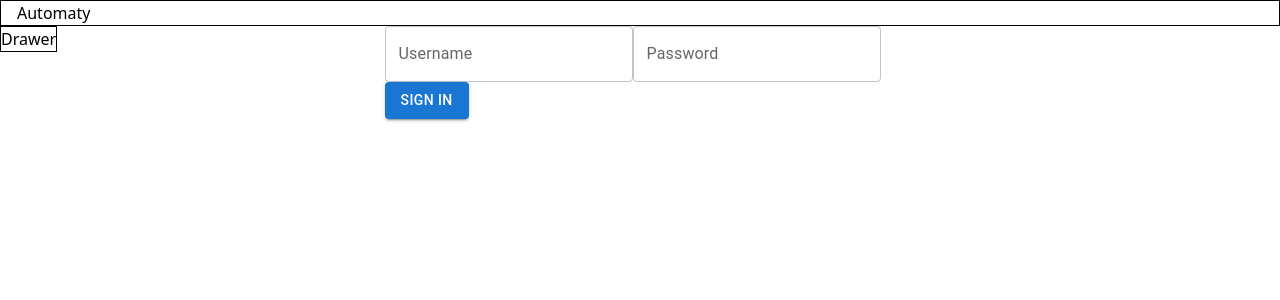
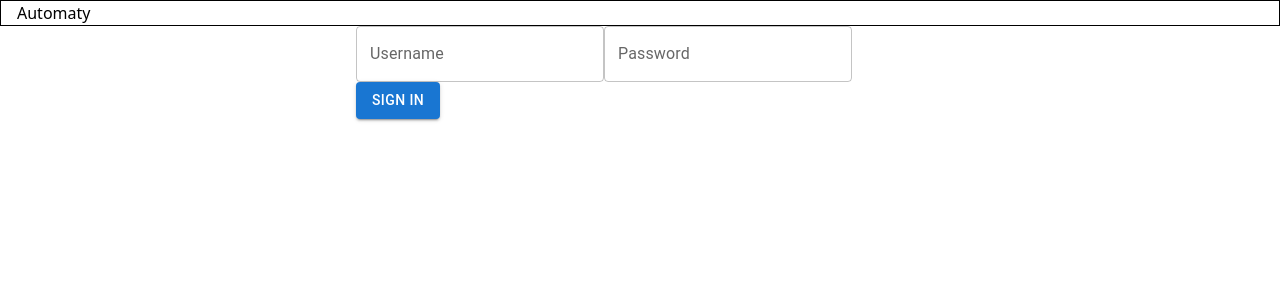
Before and after one commit to chrisvasqm/automaty, a React (Vite) app: page / in a window 1280 px wide. Shown: the top 300 px of the page. Built offline with nearby package versions, Linux system fonts and the light colour scheme.

Commit message:
Remove drawer for now

```diff
--- a/src/Layout.tsx
+++ b/src/Layout.tsx
@@ -2,14 +2,12 @@ import { Outlet } from 'react-router-dom'
 import Navbar from './components/Navbar'
 import Container from './components/Container'
 import HStack from './components/HStack'
-import Drawer from './components/Drawer'
 
 const Layout = () => {
   return (
     <>
       <Navbar />
       <HStack>
-        <Drawer />
         <Container>
           <Outlet />
         </Container>
```
